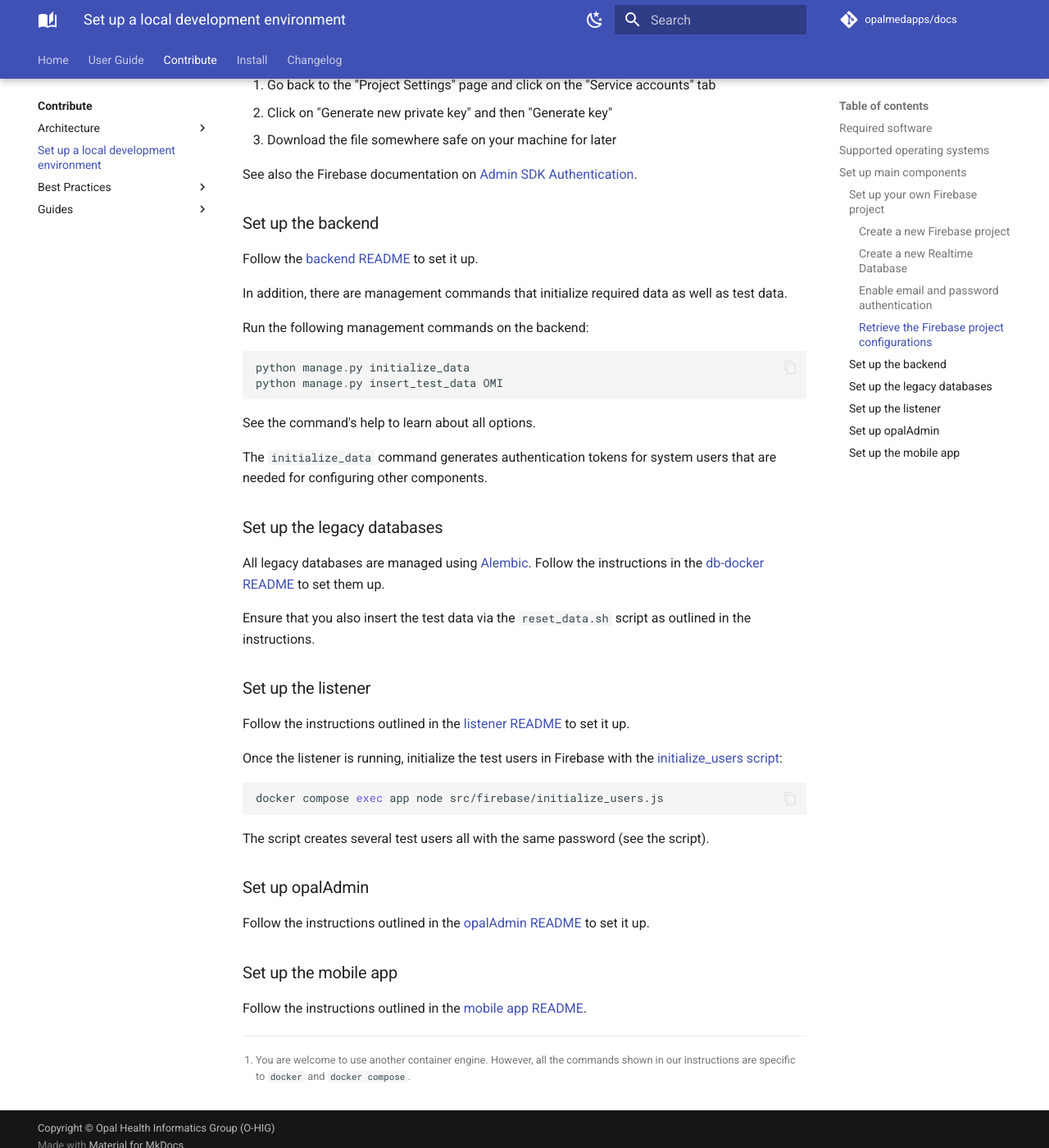
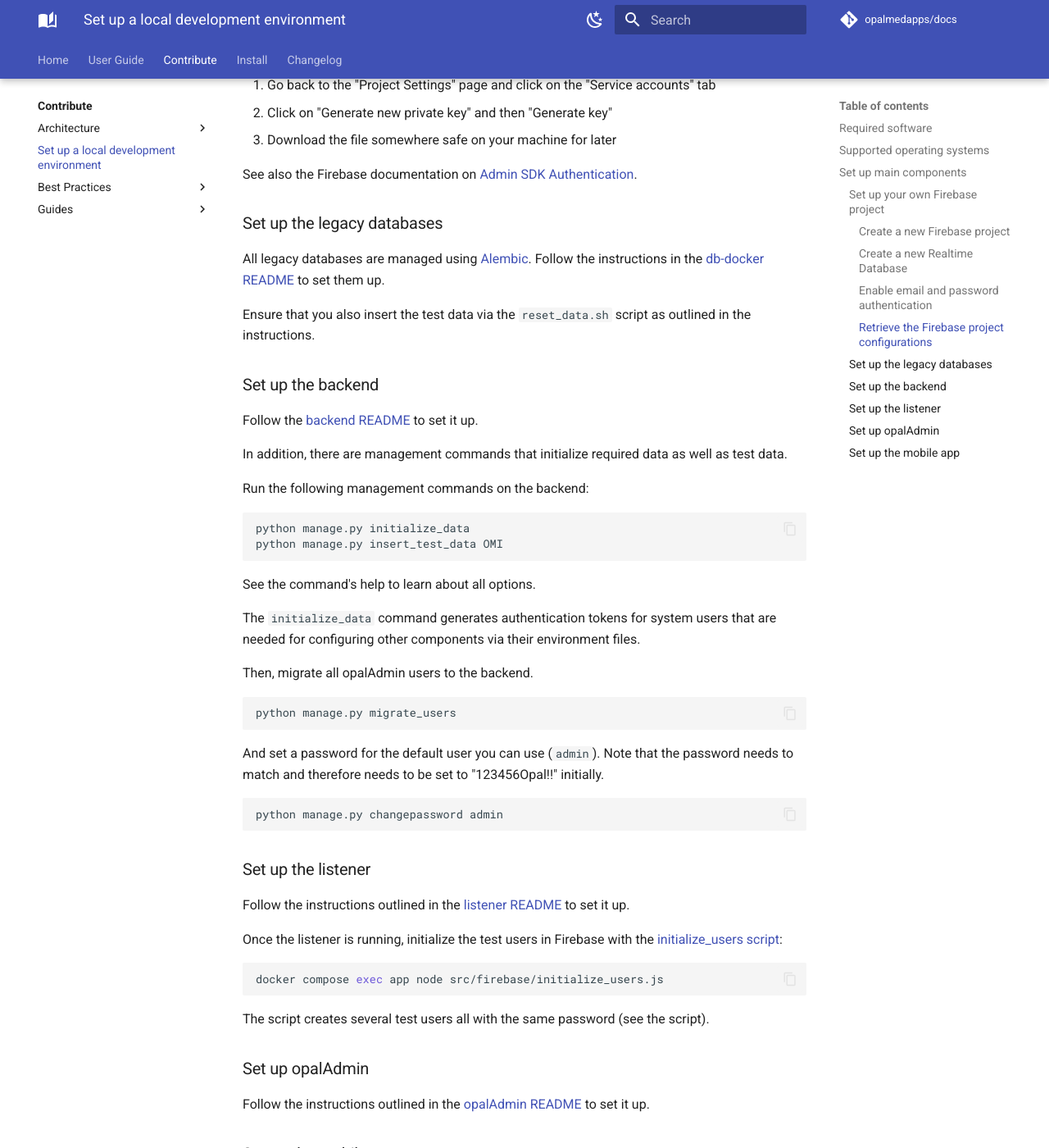
Before and after one commit to opalmedapps/docs, an MkDocs documentation site: the page built from docs/development/setup.md, in a window 1280 px wide and 1400 px high, scrolled down 2511 px. Shown: the whole window at 82% size. Built offline with MkDocs 1.6.1 and Material for MkDocs 9.7.7, drawn with Linux system fonts in a browser that asks for light colours; plug-ins that fetch from the network failed and are left out; comment, search, counter and statistics services are not loaded.

Commit message:
reorder stuff
(cherry picked from commit 8c538dd852f5b9ce2d3909d55f14b443ad3053ed)

Co-authored-by: Matthias Schoettle <git@mattsch.com>

````diff
--- a/docs/development/setup.md
+++ b/docs/development/setup.md
@@ -100,6 +100,13 @@ Retrieve the private key for the admin SDK:
 
 See also the Firebase documentation on [Admin SDK Authentication](https://firebase.google.com/docs/database/admin/start).
 
+### Set up the legacy databases
+
+All legacy databases are managed using [Alembic](https://alembic.sqlalchemy.org/en/latest/).
+Follow the instructions in the [db-docker README](https://gitlab.com/opalmedapps/db-docker/-/blob/main/README.md) to set them up.
+
+Ensure that you also insert the test data via the `reset_data.sh` script as outlined in the instructions.
+
 ### Set up the backend
 
 Follow the [backend README](https://gitlab.com/opalmedapps/backend/-/blob/main/README.md) to set it up.
@@ -108,21 +115,27 @@ In addition, there are management commands that initialize required data as well
 
 Run the following management commands on the backend:
 
-```python
+```shell
 python manage.py initialize_data
 python manage.py insert_test_data OMI
 ```
 
 See the command's help to learn about all options.
 
-The `initialize_data` command generates authentication tokens for system users that are needed for configuring other components.
+The `initialize_data` command generates authentication tokens for system users that are needed for configuring other components via their environment files.
 
-### Set up the legacy databases
+Then, migrate all opalAdmin users to the backend.
 
-All legacy databases are managed using [Alembic](https://alembic.sqlalchemy.org/en/latest/).
-Follow the instructions in the [db-docker README](https://gitlab.com/opalmedapps/db-docker/-/blob/main/README.md) to set them up.
+```shell
+python manage.py migrate_users
+```
 
-Ensure that you also insert the test data via the `reset_data.sh` script as outlined in the instructions.
+And set a password for the default user you can use (`admin`).
+Note that the password needs to match and therefore needs to be set to "123456Opal!!" initially.
+
+```shell
+python manage.py changepassword admin
+```
 
 ### Set up the listener
 
````
